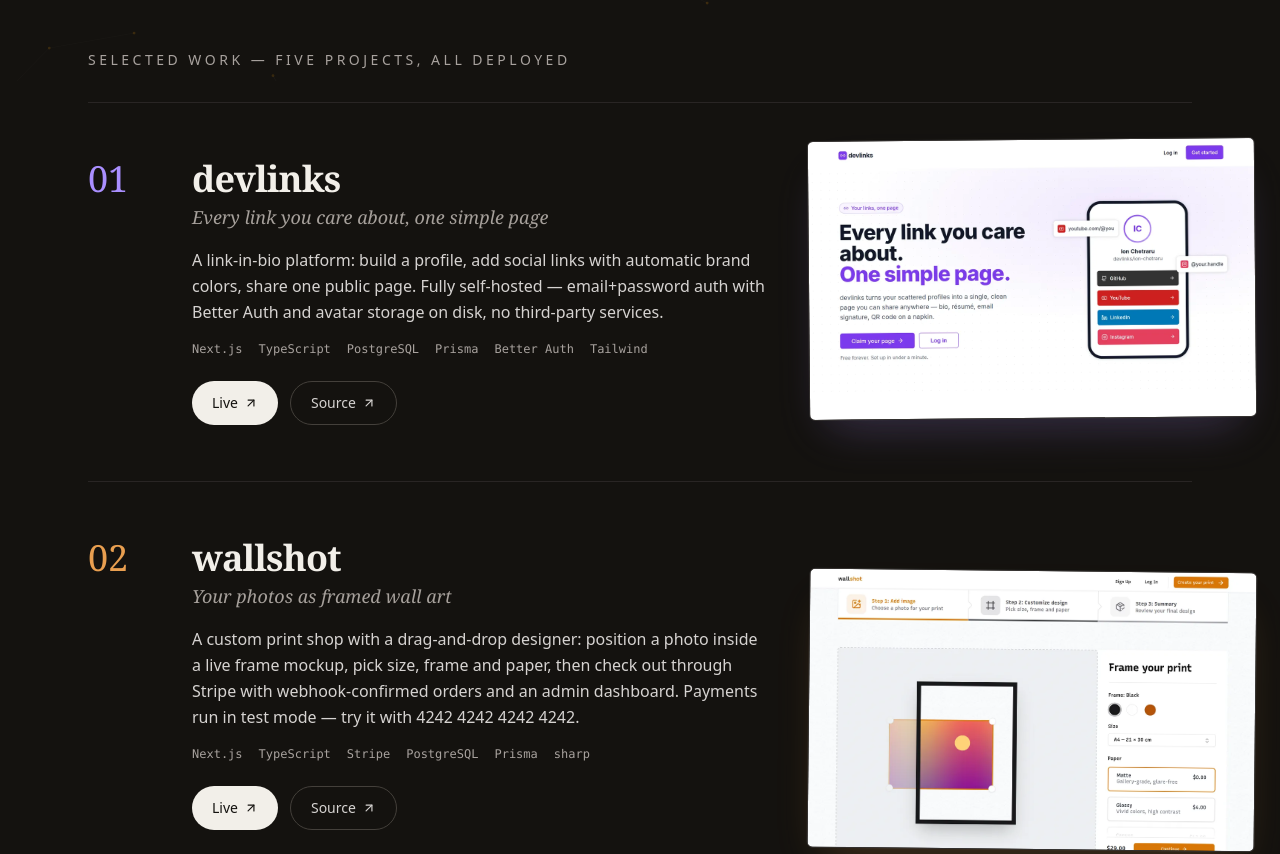
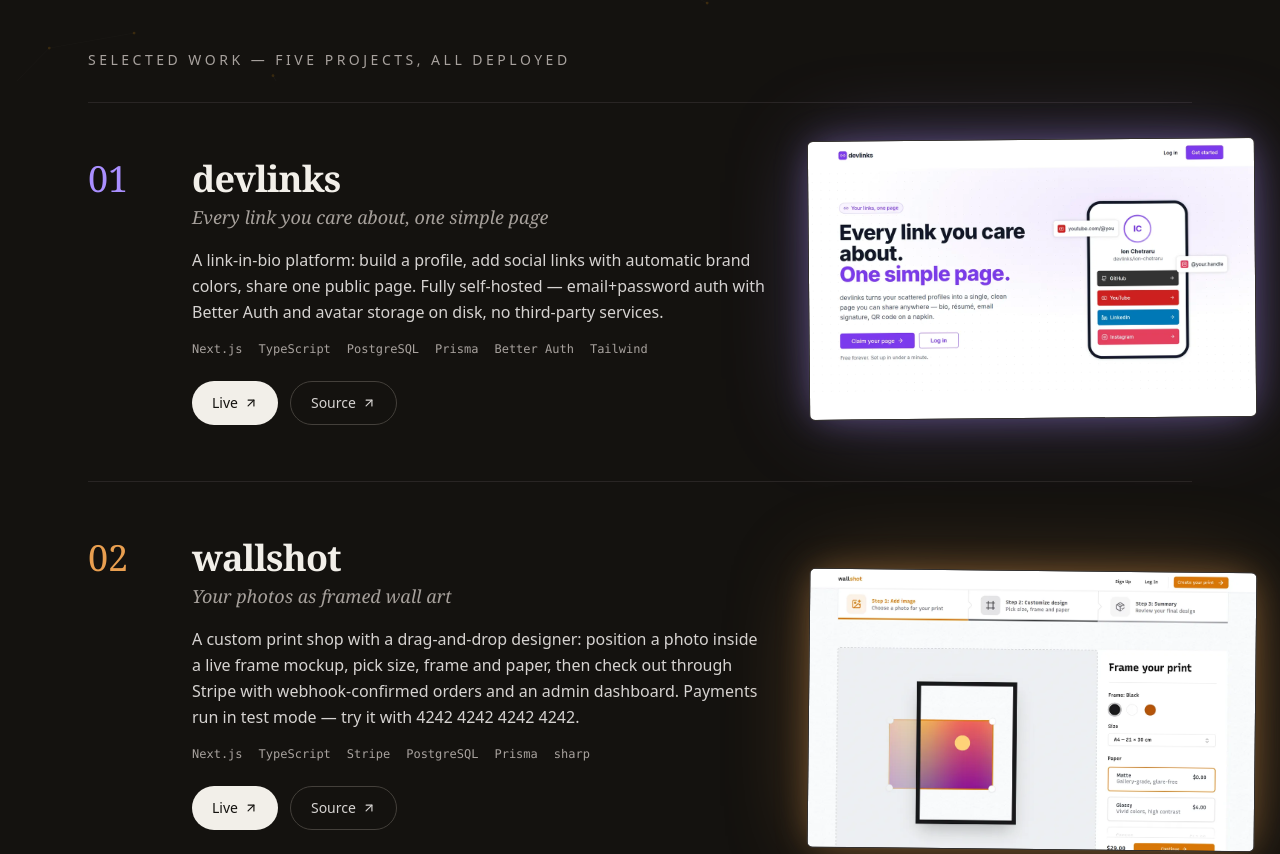
Before and after one commit to neluchetraru/portfolio, a React (Vite) app: page / in a window 1280 px wide. Shown: the part 719-1573 px from the top of the page. Built offline with nearby package versions, Linux system fonts and the light colour scheme; no server answers.

Commit message:
fix: omnidirectional accent glow on all project figures

```diff
--- a/src/App.tsx
+++ b/src/App.tsx
@@ -331,7 +331,10 @@ function ProjectRow({ project, i }: { project: Project; i: number }) {
           width={1200}
           height={750}
           loading={i === 0 ? 'eager' : 'lazy'}
-          className="mt-5 aspect-[16/10] w-full rounded-md border border-white/10 object-cover object-top shadow-[0_20px_40px_-24px_rgb(28_25_23/0.35)] md:hidden"
+          className="mt-5 aspect-[16/10] w-full rounded-md border border-white/10 object-cover object-top md:hidden"
+          style={{
+            boxShadow: '0 0 32px -8px color-mix(in oklch, var(--pa) 40%, transparent)'
+          }}
         />
 
         <p className="mt-4 max-w-2xl leading-relaxed text-stone-300">{project.description}</p>
@@ -374,7 +377,7 @@ function ProjectRow({ project, i }: { project: Project; i: number }) {
             className="aspect-[16/10] w-full rounded-md border border-white/10 bg-stone-900 object-cover object-top transition-transform duration-300 motion-safe:group-hover:-translate-y-1 motion-safe:group-hover:rotate-0"
             style={{
               boxShadow:
-                '0 20px 40px -24px rgb(28 25 23 / 0.35), 0 24px 48px -20px color-mix(in oklch, var(--pa) 30%, transparent)'
+                '0 0 36px -6px color-mix(in oklch, var(--pa) 45%, transparent), 0 0 90px -12px color-mix(in oklch, var(--pa) 35%, transparent)'
             }}
           />
         </a>
```
Also changed, not shown: 4 other files (tests, documents, lock files or other folders).
